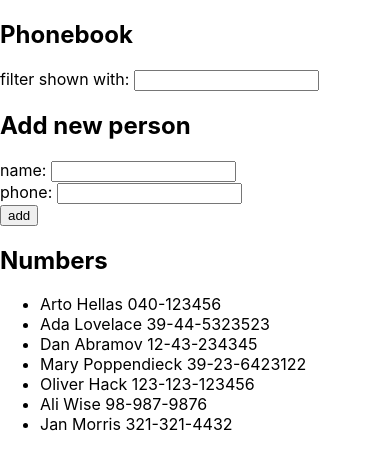
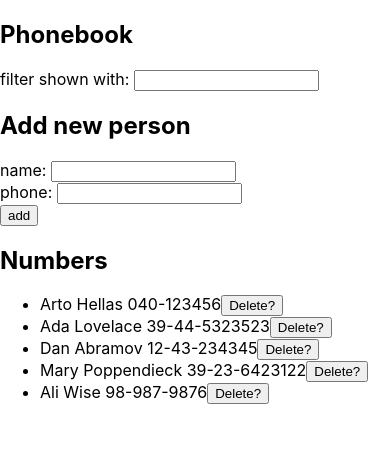
Before and after one commit to timamero/full-stack-open-2021, a React (Create React App) app in the folder Part-2/phonebook/: page / in a window 390 px wide. Shown: the top 468 px of the page. Built offline with nearby package versions, Linux system fonts and the light colour scheme; data requests are answered from the project's data file.

Commit message:
Completed phonebook step 9

```diff
--- a/Part-2/phonebook/db.json
+++ b/Part-2/phonebook/db.json
@@ -21,19 +21,9 @@
       "id": 4
     },
     {
-      "name": "Oliver Hack",
-      "number": "123-123-123456",
-      "id": 5
-    },
-    {
       "name": "Ali Wise",
       "number": "98-987-9876",
       "id": 6
-    },
-    {
-      "name": "Jan Morris",
-      "number": "321-321-4432",
-      "id": 7
     }
   ]
 }
--- a/Part-2/phonebook/src/App.js
+++ b/Part-2/phonebook/src/App.js
@@ -21,15 +21,19 @@ const PersonForm = ({handleSubmit, handleNameChange, handleNumberChange, newName
   )
 }
 
-const Person = ({name, number}) => {
-  return <li>{name} {number}</li>
-}
+const Person = ({name, number, handleDelete}) => {
+  return (
+    <li>
+        {name} {number}
+        <button value={name} onClick={handleDelete}>Delete?</button>
+    </li>
+  )}
 
-const Persons = ({personsToShow}) => {
+const Persons = ({personsToShow, handleDelete}) => {
   return (
     <ul>
       {personsToShow.map(person => (
-        <Person key={person.name} name={person.name} number={person.number} />
+        <Person key={person.name} name={person.name} number={person.number} handleDelete={handleDelete}/>
         )
       )}
     </ul>
@@ -86,6 +90,16 @@ const App = () => {
     setFilter(event.target.value)
   }
 
+  const handleDelete = (event) => {
+    if (window.confirm(`Do you want to delete the information for ${event.target.value}`)) {
+      const obj = persons.find(person => person.name === event.target.value)
+      personsServices.deleteObj(obj.id)
+        .then(() => {
+          setPersons(persons.filter(person => person.id !== obj.id))
+        })
+    }
+  }
+
   const personsToShow = persons.filter(person => person.name.toLowerCase().includes(filter.toLowerCase()))
 
   return (
@@ -101,7 +115,7 @@ const App = () => {
         newNumber={newNumber}
       />
       <h2>Numbers</h2>
-      <Persons personsToShow={personsToShow} />
+      <Persons personsToShow={personsToShow} handleDelete={handleDelete}/>
     </div>
   );
 }
--- a/Part-2/phonebook/src/services/persons.js
+++ b/Part-2/phonebook/src/services/persons.js
@@ -10,5 +10,9 @@ const create = newObject => {
     return axios.post(baseUrl, newObject)
 }
 
-const personsServices = { getAll, create }
+const deleteObj = objId => {
+    return axios.delete(`${baseUrl}/${objId}`)
+}
+
+const personsServices = { getAll, create, deleteObj }
 export default personsServices;
```
